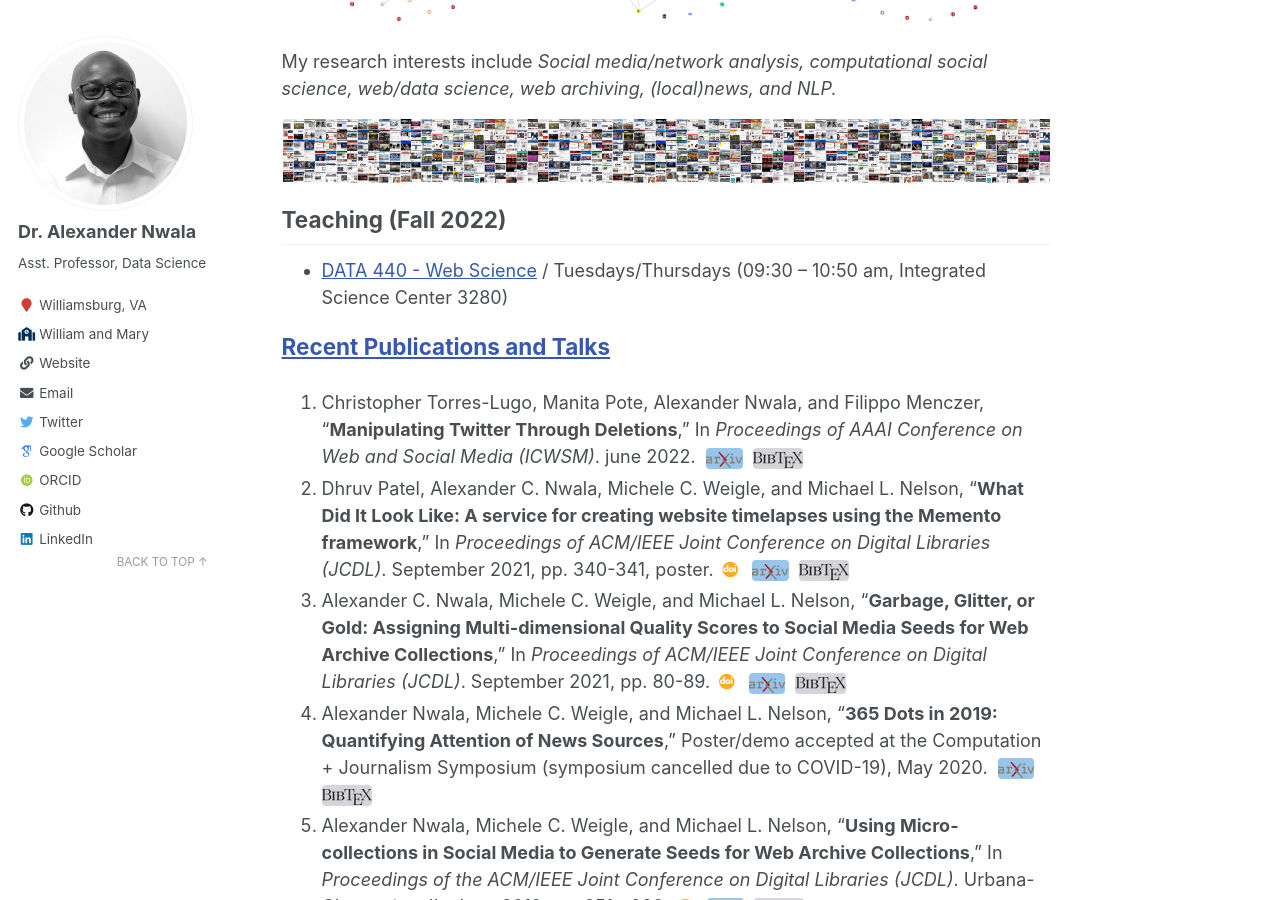
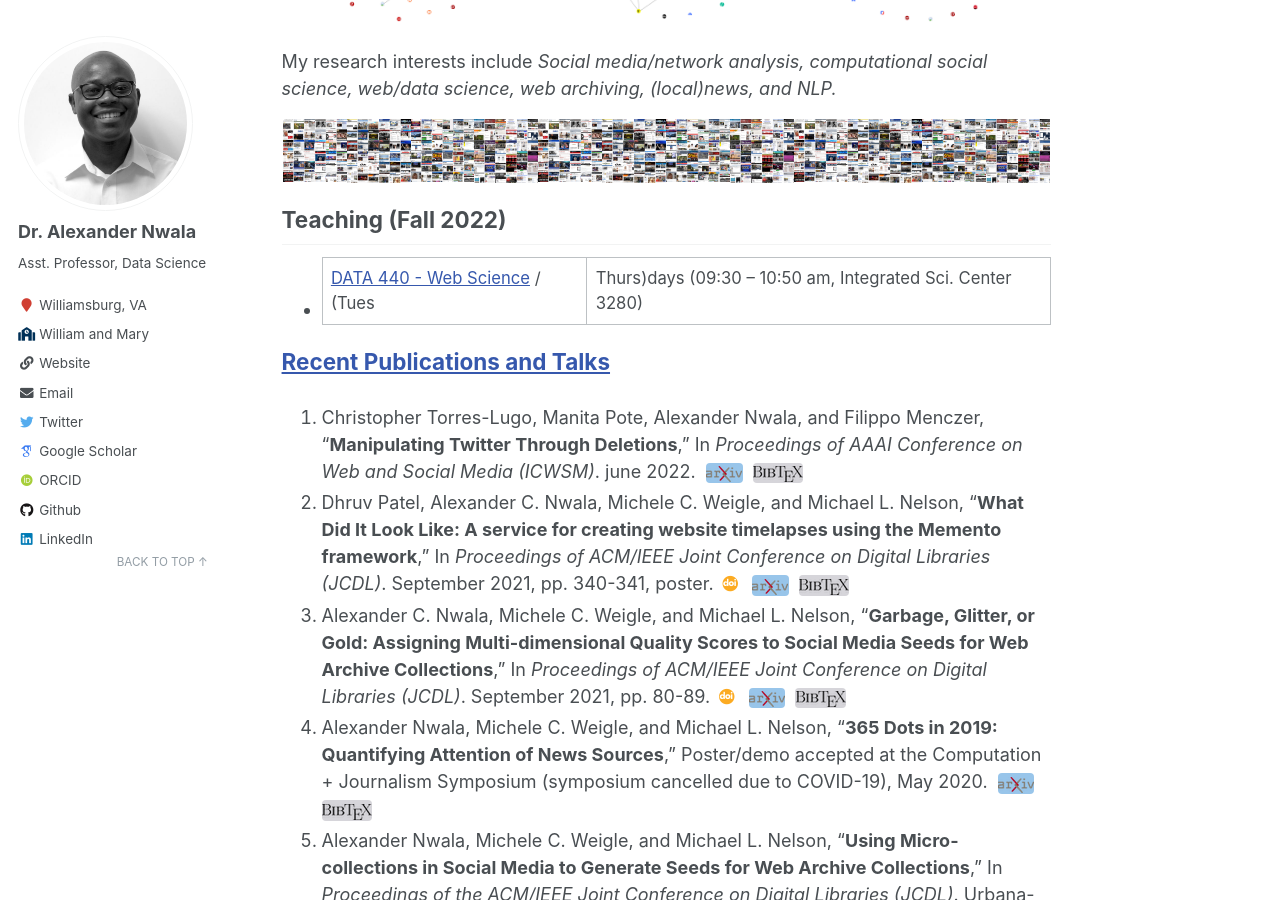
Before and after one commit to xandernwala/xandernwala.github.io, a Jekyll site: the page built from _pages/about.md, in a window 1280 px wide and 900 px high, scrolled down 539 px. Built offline with Jekyll 4.4.1, drawn with Linux system fonts in a browser that asks for light colours; some web fonts are replaced.

Commit message:
teaching

```diff
--- a/_pages/about.md
+++ b/_pages/about.md
@@ -104,7 +104,7 @@ My research interests include *Social media/network analysis, computational soci
 
 ## Teaching (Fall 2022)
 
-* [DATA 440 - Web Science](/teaching/2022-fall-data-440) / Tuesdays/Thursdays (09:30 -- 10:50 am, Integrated Science Center 3280)
+* [DATA 440 - Web Science](/teaching/2022-fall-data-440) / (Tues|Thurs)days (09:30 -- 10:50 am, Integrated Sci. Center 3280)
 
 <!--{: style="text-align: center;"}-->
 {% for post in site.publications reversed %}
```
